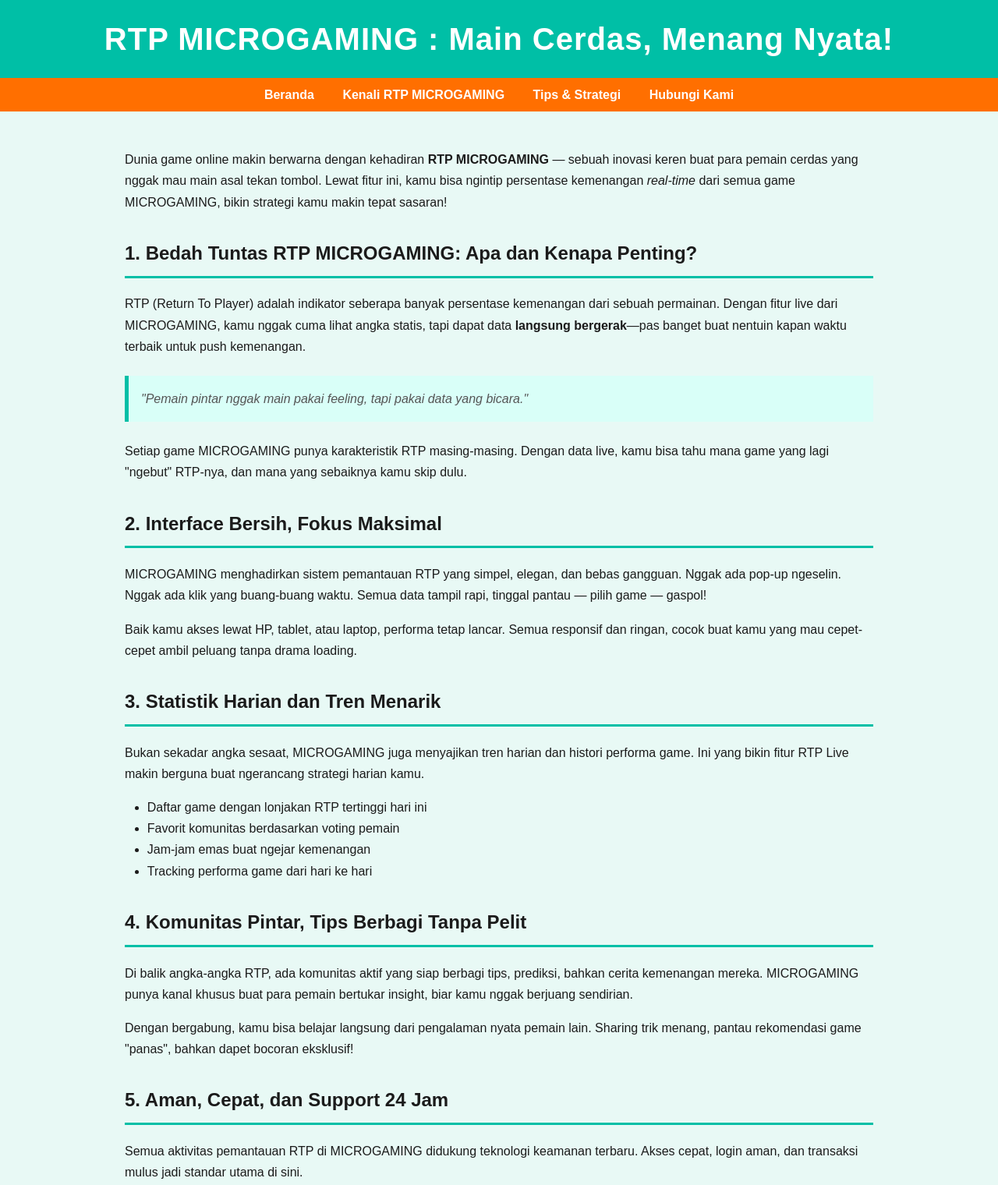
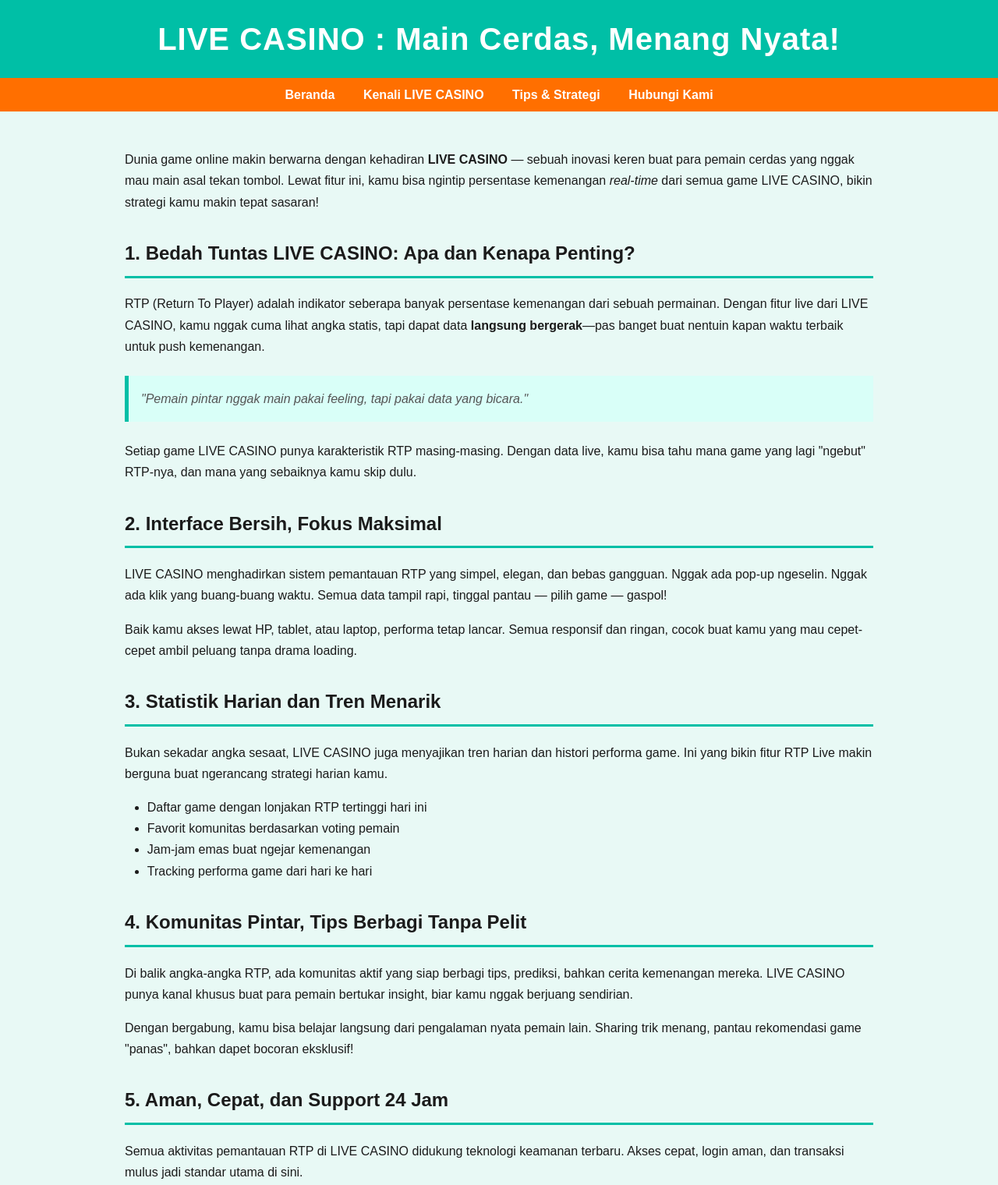
Before and after one commit to occasial/baby, a plain HTML site: page index.html in a window 1280 px wide. Shown: the top 1520 px of the page at 78% size. Drawn offline with Linux system fonts and the light colour scheme.

Commit message:
Update index.html

```diff
--- a/index.html
+++ b/index.html
@@ -1,10 +1,9 @@
-
 <!DOCTYPE html>
 <html lang="id">
 <head>
   <meta charset="UTF-8" />
   <meta name="viewport" content="width=device-width, initial-scale=1.0" />
-  <title>RTP MICROGAMING : Main Cerdas, Menang Nyata!</title>
+  <title>LIVE CASINO : Main Cerdas, Menang Nyata!</title>
   <style>
     :root {
       --primary: #00BFA6;
@@ -104,35 +103,35 @@
 <body>
 
 <header>
-  <h1>RTP MICROGAMING : Main Cerdas, Menang Nyata!</h1>
+  <h1>LIVE CASINO : Main Cerdas, Menang Nyata!</h1>
 </header>
 
 <nav>
   <a href="#">Beranda</a>
-  <a href="#">Kenali RTP MICROGAMING</a>
+  <a href="#">Kenali LIVE CASINO</a>
   <a href="#">Tips & Strategi</a>
   <a href="#">Hubungi Kami</a>
 </nav>
 
 <main>
   <p>
-    Dunia game online makin berwarna dengan kehadiran <strong>RTP MICROGAMING </strong> — sebuah inovasi keren buat para pemain cerdas yang nggak mau main asal tekan tombol. Lewat fitur ini, kamu bisa ngintip persentase kemenangan <em>real-time</em> dari semua game MICROGAMING, bikin strategi kamu makin tepat sasaran!
+    Dunia game online makin berwarna dengan kehadiran <strong>LIVE CASINO </strong> — sebuah inovasi keren buat para pemain cerdas yang nggak mau main asal tekan tombol. Lewat fitur ini, kamu bisa ngintip persentase kemenangan <em>real-time</em> dari semua game LIVE CASINO, bikin strategi kamu makin tepat sasaran!
   </p>
 
-  <h2>1. Bedah Tuntas RTP MICROGAMING: Apa dan Kenapa Penting?</h2>
+  <h2>1. Bedah Tuntas LIVE CASINO: Apa dan Kenapa Penting?</h2>
   <p>
-    RTP (Return To Player) adalah indikator seberapa banyak persentase kemenangan dari sebuah permainan. Dengan fitur live dari MICROGAMING, kamu nggak cuma lihat angka statis, tapi dapat data <strong>langsung bergerak</strong>—pas banget buat nentuin kapan waktu terbaik untuk push kemenangan.
+    RTP (Return To Player) adalah indikator seberapa banyak persentase kemenangan dari sebuah permainan. Dengan fitur live dari LIVE CASINO, kamu nggak cuma lihat angka statis, tapi dapat data <strong>langsung bergerak</strong>—pas banget buat nentuin kapan waktu terbaik untuk push kemenangan.
   </p>
   <blockquote>
     "Pemain pintar nggak main pakai feeling, tapi pakai data yang bicara."
   </blockquote>
   <p>
-    Setiap game MICROGAMING punya karakteristik RTP masing-masing. Dengan data live, kamu bisa tahu mana game yang lagi "ngebut" RTP-nya, dan mana yang sebaiknya kamu skip dulu.
+    Setiap game LIVE CASINO punya karakteristik RTP masing-masing. Dengan data live, kamu bisa tahu mana game yang lagi "ngebut" RTP-nya, dan mana yang sebaiknya kamu skip dulu.
   </p>
 
   <h2>2. Interface Bersih, Fokus Maksimal</h2>
   <p>
-    MICROGAMING menghadirkan sistem pemantauan RTP yang simpel, elegan, dan bebas gangguan. Nggak ada pop-up ngeselin. Nggak ada klik yang buang-buang waktu. Semua data tampil rapi, tinggal pantau — pilih game — gaspol!
+    LIVE CASINO menghadirkan sistem pemantauan RTP yang simpel, elegan, dan bebas gangguan. Nggak ada pop-up ngeselin. Nggak ada klik yang buang-buang waktu. Semua data tampil rapi, tinggal pantau — pilih game — gaspol!
   </p>
 
   <p>
@@ -141,7 +140,7 @@
 
   <h2>3. Statistik Harian dan Tren Menarik</h2>
   <p>
-    Bukan sekadar angka sesaat, MICROGAMING juga menyajikan tren harian dan histori performa game. Ini yang bikin fitur RTP Live makin berguna buat ngerancang strategi harian kamu.
+    Bukan sekadar angka sesaat, LIVE CASINO juga menyajikan tren harian dan histori performa game. Ini yang bikin fitur RTP Live makin berguna buat ngerancang strategi harian kamu.
   </p>
   <ul>
     <li>Daftar game dengan lonjakan RTP tertinggi hari ini</li>
@@ -152,7 +151,7 @@
 
   <h2>4. Komunitas Pintar, Tips Berbagi Tanpa Pelit</h2>
   <p>
-    Di balik angka-angka RTP, ada komunitas aktif yang siap berbagi tips, prediksi, bahkan cerita kemenangan mereka. MICROGAMING punya kanal khusus buat para pemain bertukar insight, biar kamu nggak berjuang sendirian.
+    Di balik angka-angka RTP, ada komunitas aktif yang siap berbagi tips, prediksi, bahkan cerita kemenangan mereka. LIVE CASINO punya kanal khusus buat para pemain bertukar insight, biar kamu nggak berjuang sendirian.
   </p>
   <p>
     Dengan bergabung, kamu bisa belajar langsung dari pengalaman nyata pemain lain. Sharing trik menang, pantau rekomendasi game "panas", bahkan dapet bocoran eksklusif!
@@ -160,19 +159,19 @@
 
   <h2>5. Aman, Cepat, dan Support 24 Jam</h2>
   <p>
-    Semua aktivitas pemantauan RTP di MICROGAMING didukung teknologi keamanan terbaru. Akses cepat, login aman, dan transaksi mulus jadi standar utama di sini.
+    Semua aktivitas pemantauan RTP di LIVE CASINO didukung teknologi keamanan terbaru. Akses cepat, login aman, dan transaksi mulus jadi standar utama di sini.
   </p>
   <p>
     Ada masalah? Tenang. Tim support siap sedia 24/7, dari urusan teknis sampai konsultasi strategi bermain. Jadi kamu nggak pernah jalan sendirian!
   </p>
 
-  <h2>Penutup: Andalkan RTP MICROGAMING untuk Strategi Main yang Lebih Cerdas</h2>
+  <h2>Penutup: Andalkan LIVE CASINO untuk Strategi Main yang Lebih Cerdas</h2>
   <p>
-    Dunia game makin kompleks, dan bertahan cuma bisa dengan main pakai strategi, bukan spekulasi. <strong>RTP MICROGAMING </strong> adalah kunci buat kamu yang pengen mendekatkan diri ke kemenangan nyata, bukan sekadar berharap hoki.
+    Dunia game makin kompleks, dan bertahan cuma bisa dengan main pakai strategi, bukan spekulasi. <strong>LIVE CASINO </strong> adalah kunci buat kamu yang pengen mendekatkan diri ke kemenangan nyata, bukan sekadar berharap hoki.
   </p>
 
   <p>
-    Sekarang saatnya upgrade gaya mainmu. Biarin data yang memandu, bukan tebakan. Rasakan sendiri bedanya main cerdas bareng RTP MICROGAMING !
+    Sekarang saatnya upgrade gaya mainmu. Biarin data yang memandu, bukan tebakan. Rasakan sendiri bedanya main cerdas bareng LIVE CASINO !
   </p>
 </main>
 
```
